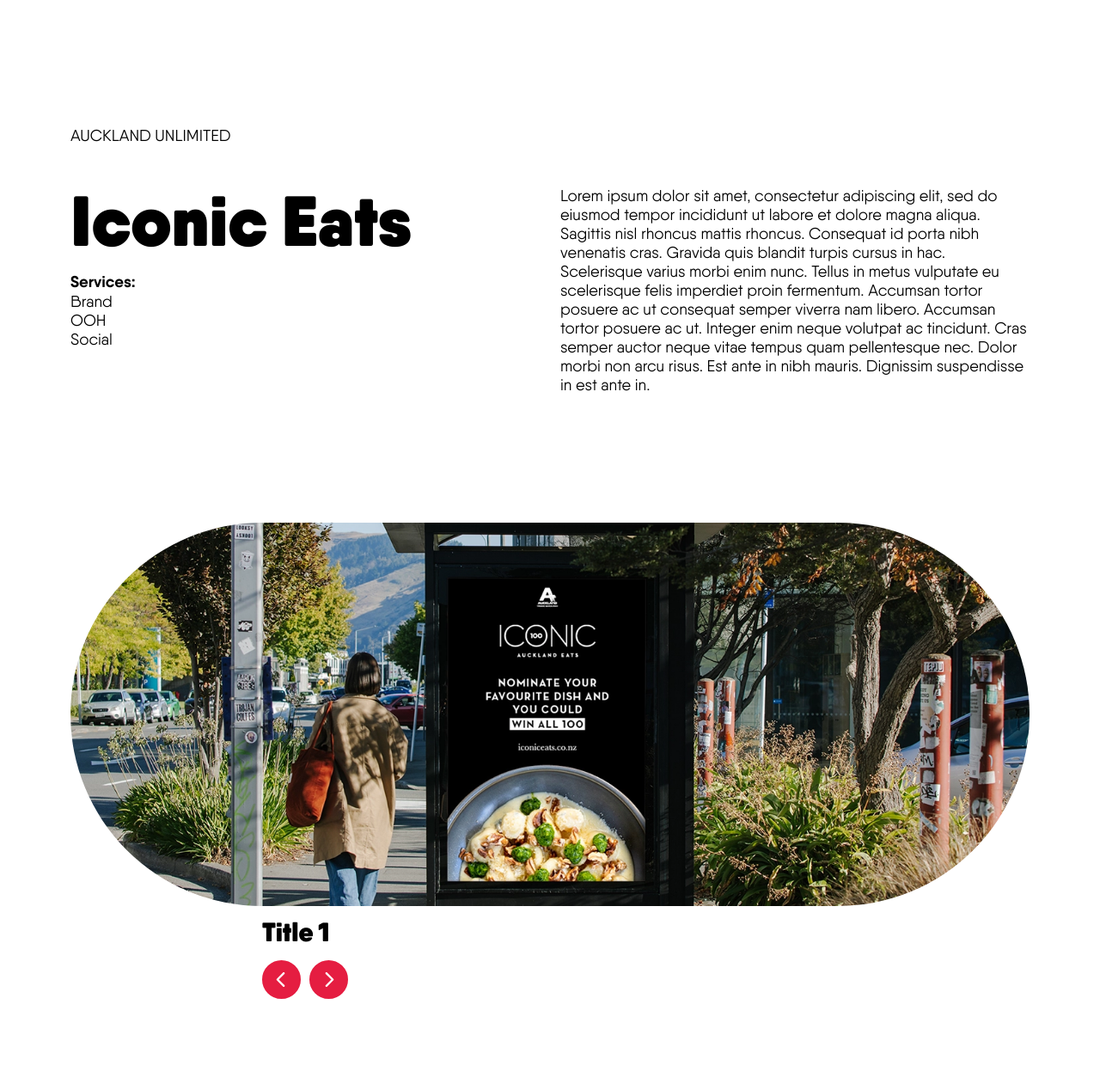
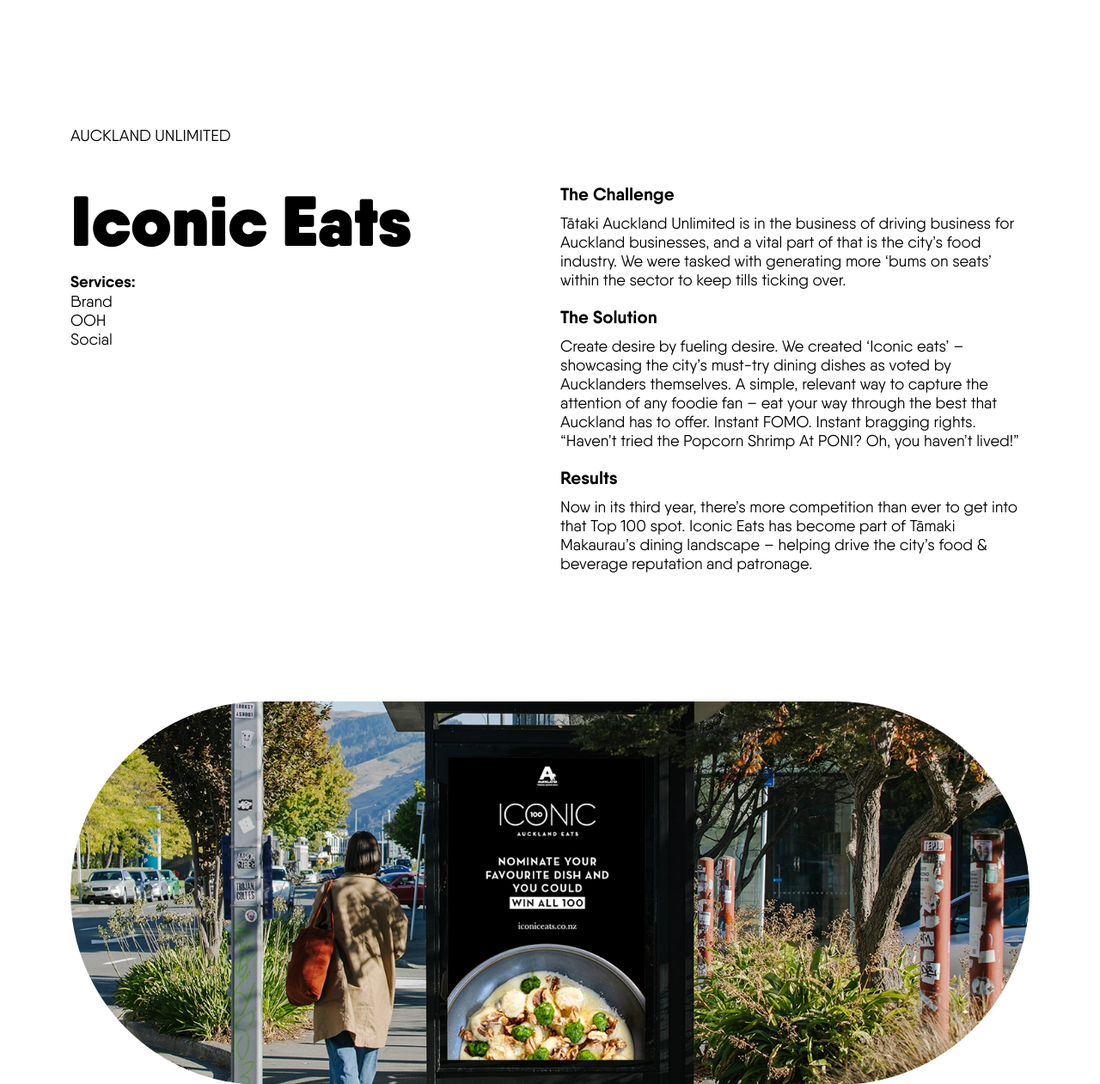
Before and after one commit to thisisannie/federation2023, a PHP site: page /work/auckland-unlimited.php in a window 1280 px wide; the page is wider, and only the part inside the window is pictured. Shown: the part 657-1918 px from the top of that part at 86% size. Run offline with PHP 8.4, Linux system fonts and the light colour scheme.

Commit message:
Content entry

```diff
--- a/app/index.php
+++ b/app/index.php
@@ -35,7 +35,9 @@
 		<div class="row justify-content-center">
 			<div class="col col-12 col-md-8 col-lg-6">
 				<h1 id="h1--home">What does success look like to you?</h1>
-				<p>We’re Federation, an advertising agency for the new age. We&nbsp;create provocative ideas that live within advertising, entertainment and technology.</p>
+				<p>It’s a simple question, but it’s a powerful one.<br>
+				And it’s a question we ask every one of our clients. After all, if we don’t know where we’re heading, how can we hope to get you there?<br>
+				Welcome to Federation, an independent advertising agency in Aotearoa, New Zealand. Let’s hunt down your success together.</p>
 				<a href="#" class="button">About us</a>
 			</div>
 		</div>
--- a/app/work/auckland-unlimited.php
+++ b/app/work/auckland-unlimited.php
@@ -59,7 +59,12 @@
 				</p>
 			</div>
 			<div class="col col-12 col-md-6">
-				<p>Lorem ipsum dolor sit amet, consectetur adipiscing elit, sed do eiusmod tempor incididunt ut labore et dolore magna aliqua. Sagittis nisl rhoncus mattis rhoncus. Consequat id porta nibh venenatis cras. Gravida quis blandit turpis cursus in hac. Scelerisque varius morbi enim nunc. Tellus in metus vulputate eu scelerisque felis imperdiet proin fermentum. Accumsan tortor posuere ac ut consequat semper viverra nam libero. Accumsan tortor posuere ac ut. Integer enim neque volutpat ac tincidunt. Cras semper auctor neque vitae tempus quam pellentesque nec. Dolor morbi non arcu risus. Est ante in nibh mauris. Dignissim suspendisse in est ante in.</p>
+				<h5>The Challenge</h5>
+				<p>Tātaki Auckland Unlimited is in the business of driving business for Auckland businesses, and a vital part of that is the city’s food industry. We were tasked with generating more ‘bums on seats’ within the sector to keep tills ticking over.</p>
+				<h5>The Solution</h5>
+				<p>Create desire by fueling desire. We created ‘Iconic eats’ – showcasing the city’s must-try dining dishes as voted by Aucklanders themselves. A simple, relevant way to capture the attention of any foodie fan – eat your way through the best that Auckland has to offer. Instant FOMO. Instant bragging rights. “Haven’t tried the Popcorn Shrimp At PONI? Oh, you haven’t lived!” </p>
+				<h5>Results</h5>
+				<p>Now in its third year, there’s more competition than ever to get into that Top 100 spot. Iconic Eats has become part of Tāmaki Makaurau’s dining landscape – helping drive the city’s food & beverage reputation and patronage.</p>
 			</div>
 		</div>
 	</div>
```
